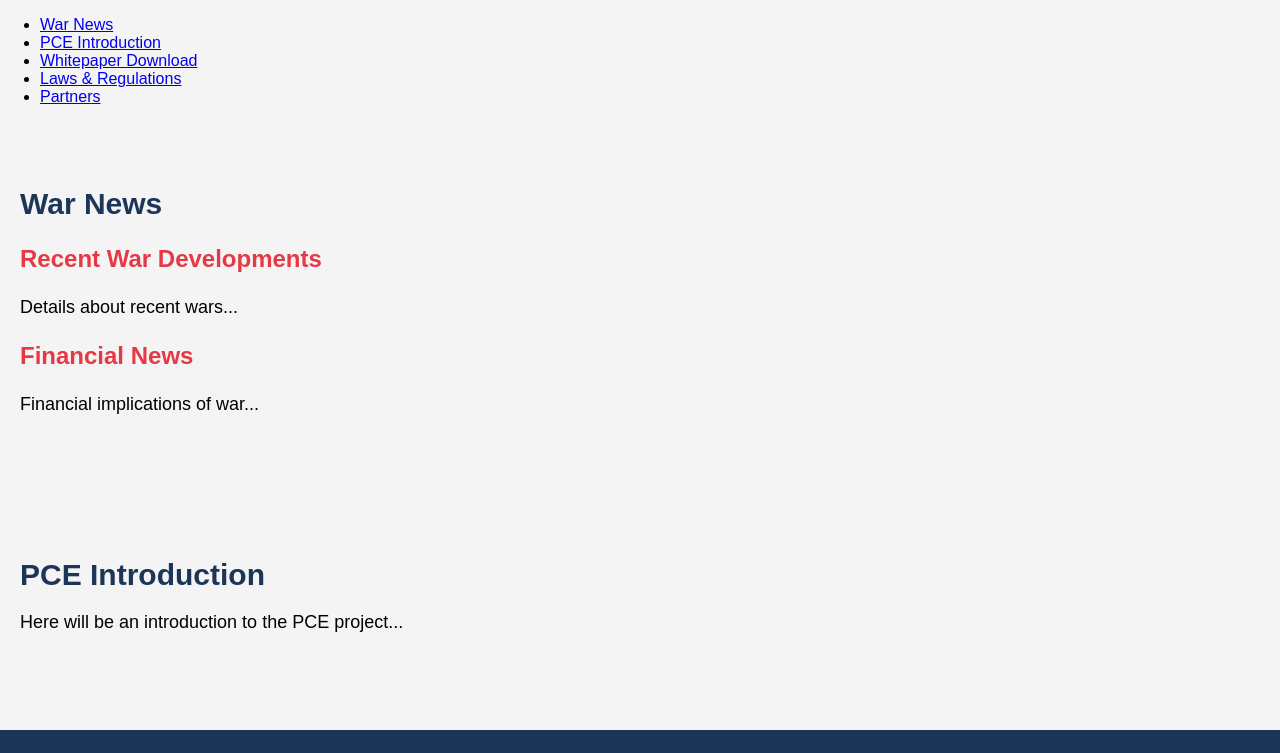
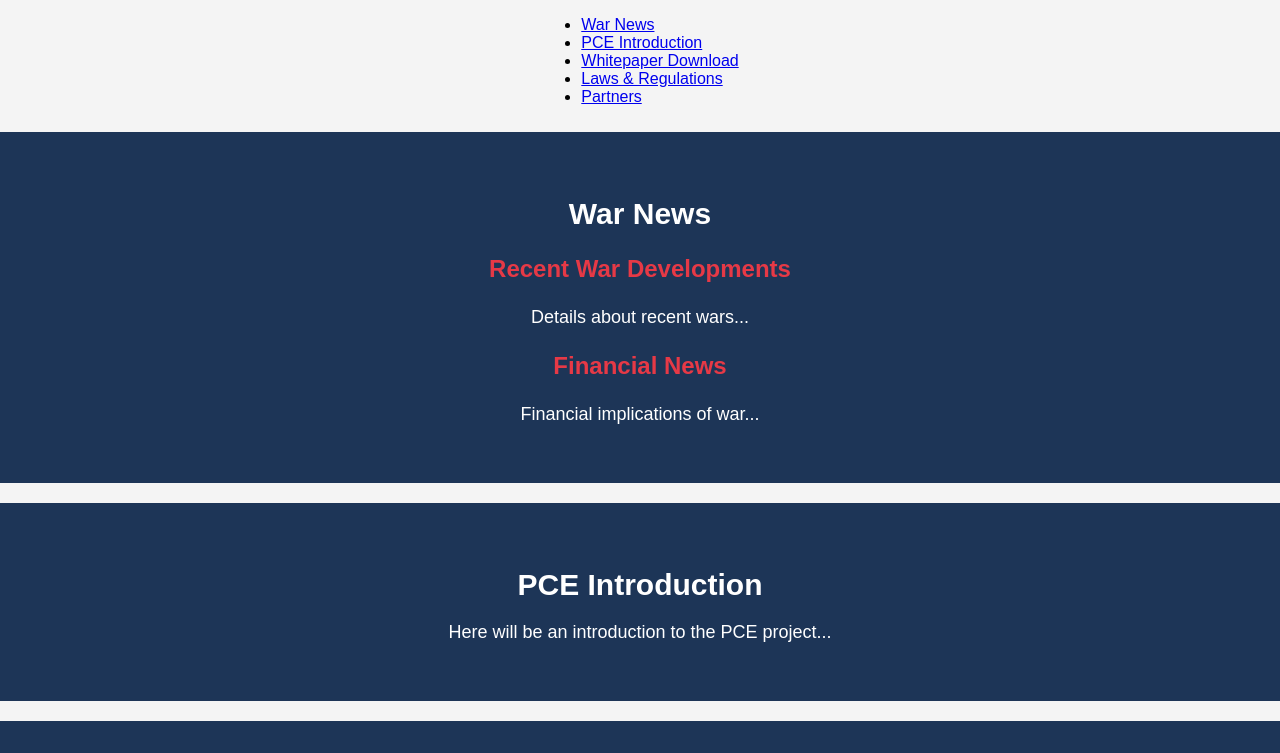
Before and after one commit to PeaceCoin10/pce-website, a plain HTML site: page about.html in a window 1280 px wide. Shown: the top 753 px of the page. Drawn offline with Linux system fonts and the light colour scheme.

Commit message:
Update styles.css

```diff
--- a/styles.css
+++ b/styles.css
@@ -4,17 +4,23 @@ body {
   margin: 0;
   padding: 0;
   background-color: #f4f4f4;
+  display: flex;
+  flex-direction: column;
+  align-items: center;
+  justify-content: center;
 }
 
 /* Header Section */
 header {
   background-color: #1d3557;
   padding: 20px;
+  width: 100%;
 }
 
 header ul {
   list-style-type: none;
   padding: 0;
+  text-align: center;
 }
 
 header ul li {
@@ -54,32 +60,43 @@ header ul li a {
   border-radius: 5px;
 }
 
-/* Content Sections */
-section {
+/* Section Bar Styling */
+.section-bar {
+  display: flex;
+  justify-content: center;
+  align-items: center;
+  background-color: #1d3557;
+  color: white;
   padding: 40px 20px;
+  width: 100%;
+  margin: 10px 0;
+}
+
+.section-bar .section-content {
+  text-align: center;
+  max-width: 800px;  /* Max width to prevent large content */
+}
+
+.section-bar h2 {
+  font-size: 30px;
+  color: white;
   margin-bottom: 20px;
 }
 
-section h2 {
-  font-size: 30px;
-  color: #1d3557;
-  margin-bottom: 20px;
-}
-
-.news-item {
+.section-bar .news-item {
   margin-bottom: 15px;
 }
 
-.news-item h3 {
+.section-bar .news-item h3 {
   font-size: 24px;
   color: #e63946;
 }
 
-.news-item p {
+.section-bar .news-item p {
   font-size: 18px;
 }
 
-section p {
+.section-bar p {
   font-size: 18px;
 }
 
@@ -99,7 +116,11 @@ footer {
   color: white;
   text-align: center;
   padding: 10px 0;
+  width: 100%;
+  bottom: 0;
   position: fixed;
+}
+
   width: 100%;
   bottom: 0;
 }
```
